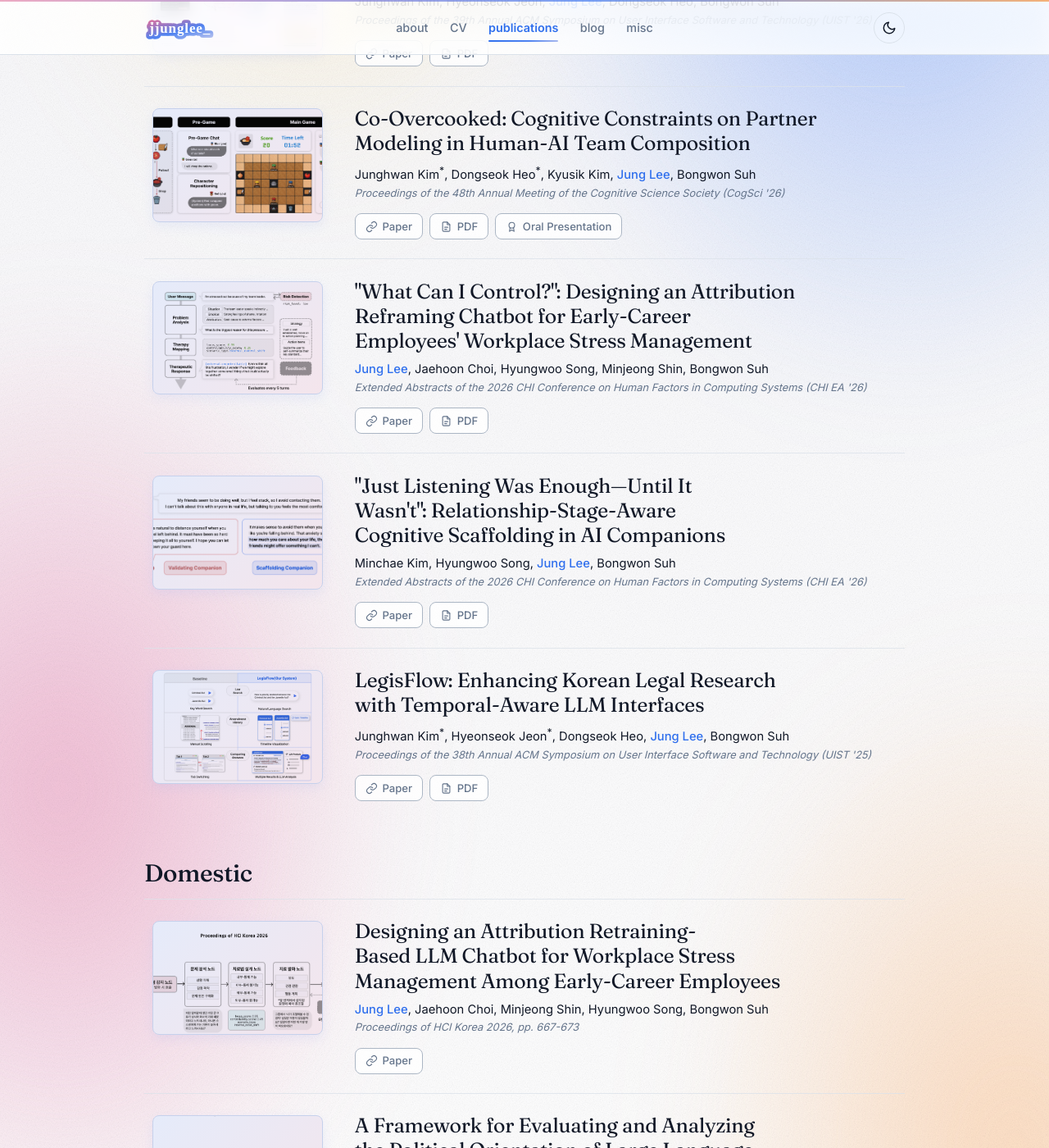
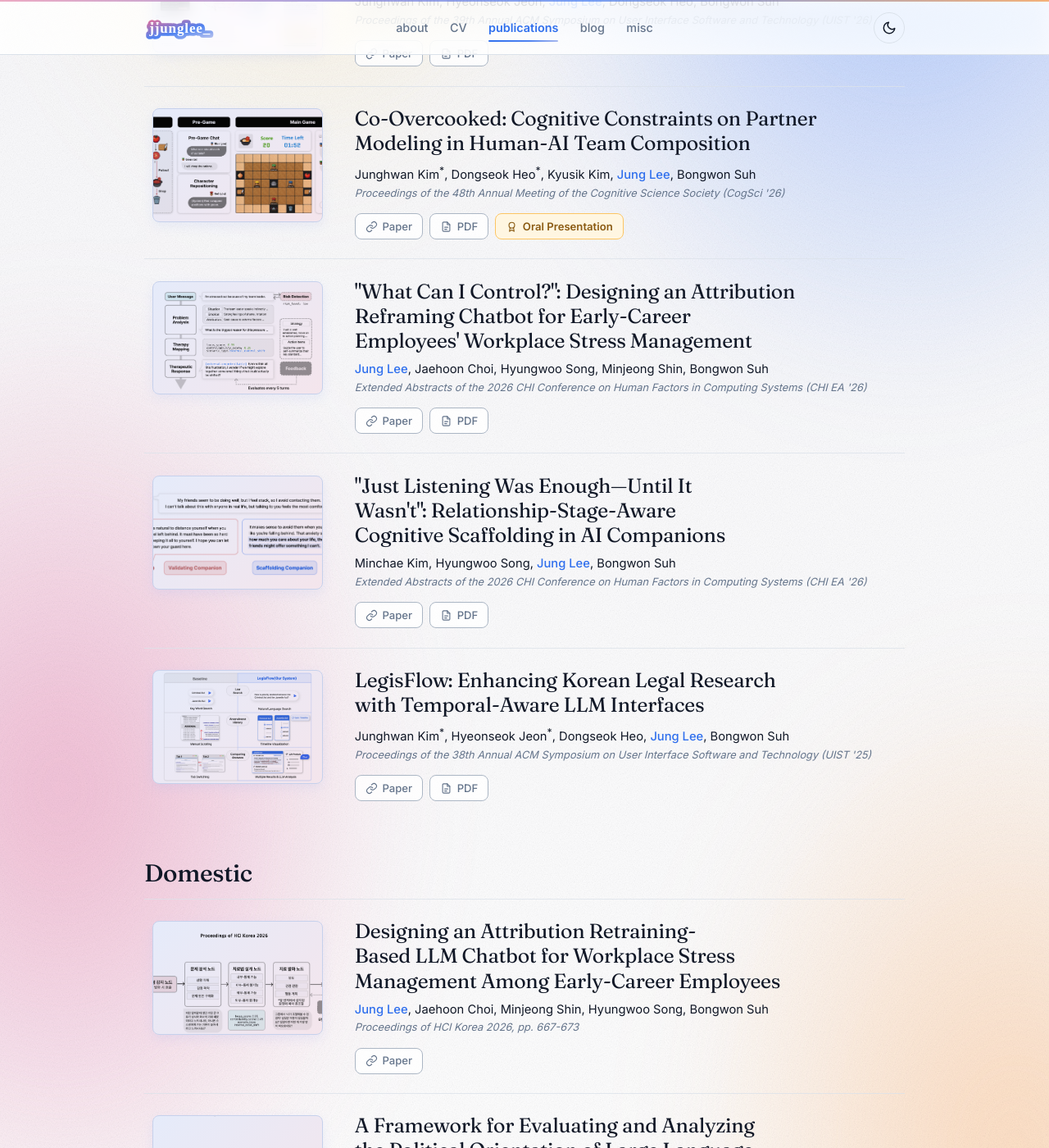
Before and after one commit to leejungp2/leejungp2.github.io, a Jekyll site: the page built from _pages/publications.html, in a window 1280 px wide and 1400 px high, scrolled down 428 px. Shown: the whole window at 82% size. Built offline with Jekyll 4.4.1, drawn with Linux system fonts in a browser that asks for light colours.

Commit message:
Give Oral Presentation chip a soft yellow fill and bolder border

```diff
--- a/assets/css/main.css
+++ b/assets/css/main.css
@@ -1208,18 +1208,23 @@ img { max-width: 100%; height: auto; }
   gap: 0.35rem;
   height: 32px;
   padding: 0 0.75rem;
-  border: 1px solid color-mix(in srgb, var(--border) 60%, var(--muted-foreground));
+  border: 1.5px solid color-mix(in srgb, var(--yellow) 75%, var(--orange));
   border-radius: var(--radius);
-  background: color-mix(in srgb, var(--card) 80%, transparent);
-  color: var(--muted-foreground);
+  background: color-mix(in srgb, var(--yellow) 20%, var(--card));
+  color: #8a5a12;
   font-size: 0.82rem;
-  font-weight: 500;
+  font-weight: 600;
   white-space: nowrap;
 }
 .publication-award svg {
   flex: none;
   width: 15px;
   height: 15px;
+}
+[data-theme="dark"] .publication-award {
+  border-color: color-mix(in srgb, var(--yellow) 60%, transparent);
+  background: color-mix(in srgb, var(--yellow) 12%, transparent);
+  color: var(--yellow);
 }
 .publication-links {
   display: flex;
```
